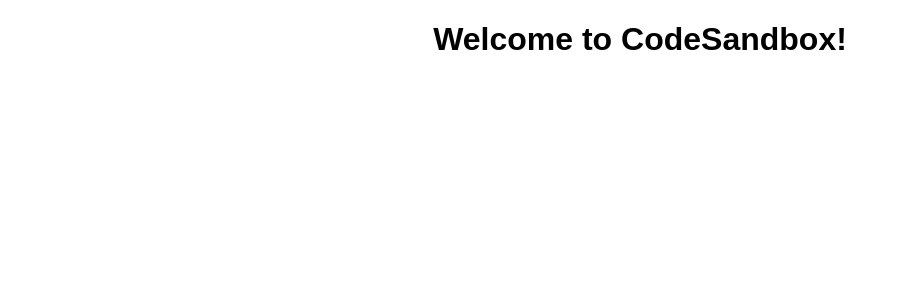
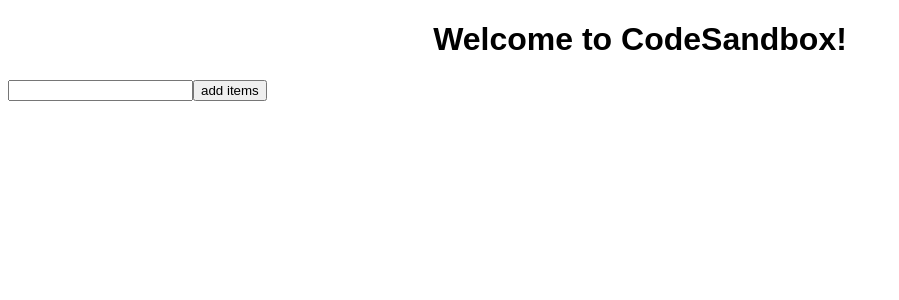
Before and after one commit to anandSant24/codesandbox-angular6, an Angular app: page / in a window 1280 px wide. Shown: the top 300 px of the page, without its empty margins (0-899 px from the left). Built offline with nearby package versions, Linux system fonts and the light colour scheme.

Commit message:
Interview Coding
display the list of values added to the input array

```diff
--- a/src/app/app.component.html
+++ b/src/app/app.component.html
@@ -4,3 +4,10 @@
     Welcome to {{ title }}!
   </h1>
 </div>
+<div>
+  <input type="text" (input)="inputText=$event.target.value" />
+  <button (click)="addItemsToArray()">add items</button>
+  <div *ngFor="let element of result">
+    <div>{{element}}</div>
+  </div>
+</div>
--- a/src/app/app.component.ts
+++ b/src/app/app.component.ts
@@ -6,5 +6,11 @@ import { Component } from "@angular/core";
   styleUrls: ["./app.component.css"]
 })
 export class AppComponent {
+  result: Array<string> = [];
   title = "CodeSandbox";
+  inputText: string = "Enter user details";
+  addItemsToArray(): void {
+    console.log(this.inputText);
+    this.result.push(this.inputText);
+  }
 }
```
